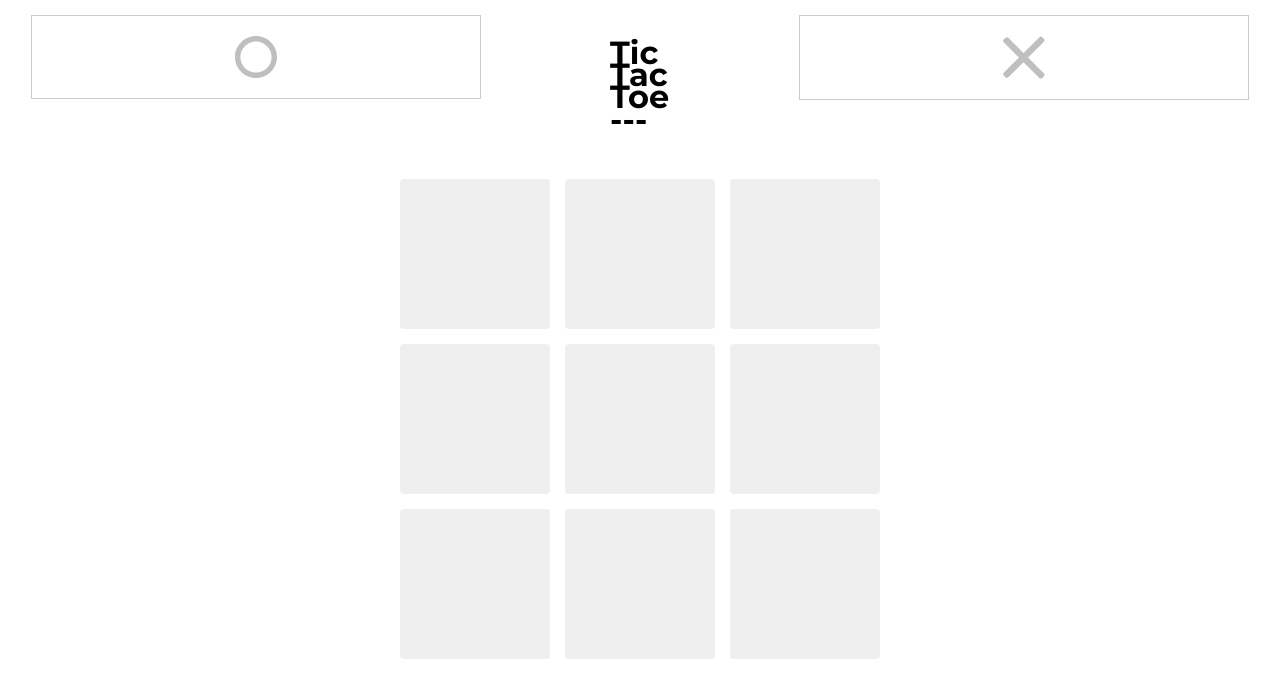
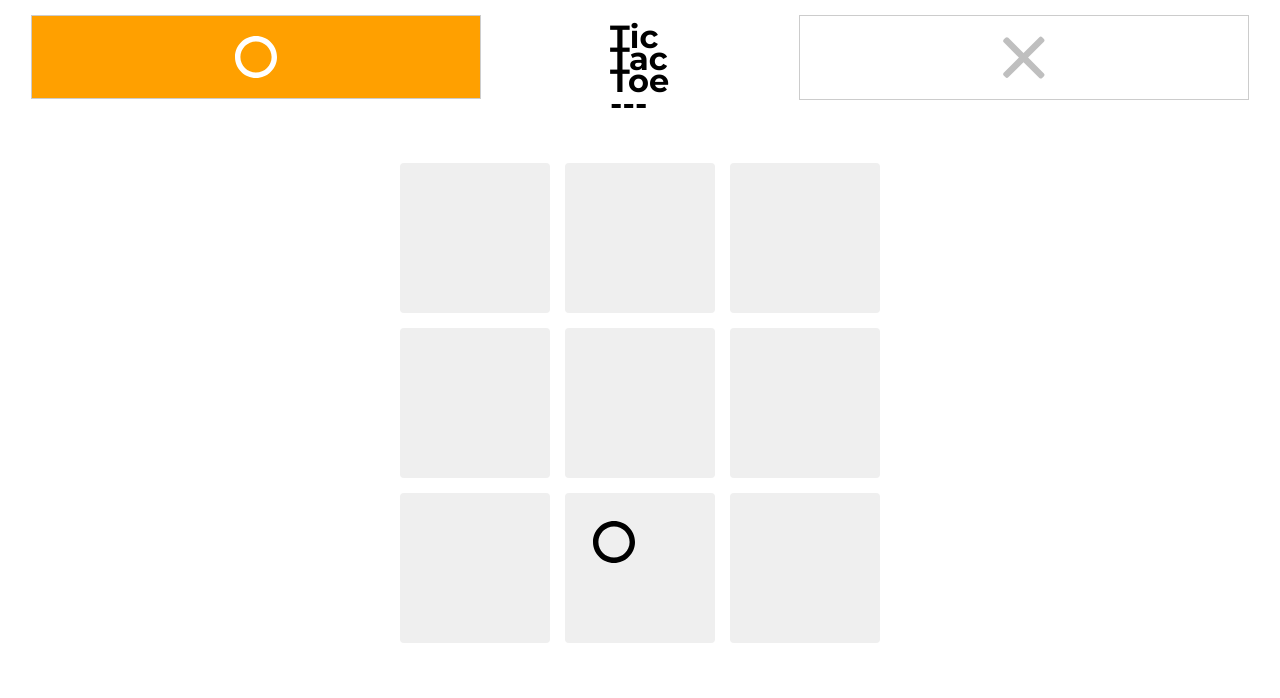
Before and after one commit to AdilsonCapaia/Tic-tac-toe-game, a plain HTML site: page index.html in a window 1280 px wide. Both pictures are taken after a click on the link "Start game". Drawn offline with nearby package versions, Linux system fonts and the light colour scheme.

Commit message:
add functionality for alternate players
players can alternate between them

```diff
--- a/index.html
+++ b/index.html
@@ -10,7 +10,7 @@
 <body>
 	<div class="board" id="board">
   <header>
-    <!--<h1>Tic Tac Toe</h1>
+    <h1>Tic Tac Toe</h1>
     <ul>
       <li class="players" id="player1">
         <svg xmlns="http://www.w3.org/2000/svg" width="42" height="42" viewBox="0 0 42 42" version="1.1"><g stroke="none" stroke-width="1" fill="none" fill-rule="evenodd"><g transform="translate(-200.000000, -60.000000)" fill="#000000"><g transform="translate(200.000000, 60.000000)"><path d="M21 36.6L21 36.6C29.6 36.6 36.6 29.6 36.6 21 36.6 12.4 29.6 5.4 21 5.4 12.4 5.4 5.4 12.4 5.4 21 5.4 29.6 12.4 36.6 21 36.6L21 36.6ZM21 42L21 42C9.4 42 0 32.6 0 21 0 9.4 9.4 0 21 0 32.6 0 42 9.4 42 21 42 32.6 32.6 42 21 42L21 42Z"/></g></g></g></svg>
@@ -31,7 +31,7 @@
     <li class="box"></li>
     <li class="box"></li>
   </ul>
-</div> -->
+</div>
 <script src="https://code.jquery.com/jquery-3.0.0.min.js"></script>
 <script src="https://ajax.googleapis.com/ajax/libs/jquery/3.1.0/jquery.min.js"></script>
 <script src="js/tic-tac-toi-app.js"></script>
--- a/js/tic-tac-toi-app.js
+++ b/js/tic-tac-toi-app.js
@@ -10,6 +10,7 @@
 //------------------------------------------------------------ Module Pattern------------- -----------------------------------------------------------
 
 !function($){
+
 
 	//------------------------------------------- starting the Game------------- --------------------------------
 	function Game(){
@@ -33,61 +34,140 @@
 			header.appendChild(Anchor);
 
 			div.appendChild(header);
+			$(".board").remove();
 			document.body.appendChild(div);
 		};
 	};
 	//---------------------------------------------------- Board-------------------------------------------------------------
 
+	var ALTERNATE = 0;
+	var ACTIVEPLAYER =0;
 	function Board(){
+		// div main page
+		this.$div = $("<div></div>");
+
+		this.$svgO =$('<svg xmlns="http://www.w3.org/2000/svg" width="42" height="42" viewBox="0 0 42 42" version="1.1"><g stroke="none" stroke-width="1" fill="none" fill-rule="evenodd"><g transform="translate(-200.000000, -60.000000)" fill="#000000"><g transform="translate(200.000000, 60.000000)"><path d="M21 36.6L21 36.6C29.6 36.6 36.6 29.6 36.6 21 36.6 12.4 29.6 5.4 21 5.4 12.4 5.4 5.4 12.4 5.4 21 5.4 29.6 12.4 36.6 21 36.6L21 36.6ZM21 42L21 42C9.4 42 0 32.6 0 21 0 9.4 9.4 0 21 0 32.6 0 42 9.4 42 21 42 32.6 32.6 42 21 42L21 42Z"/></g></g></g></svg>');
+		this.$svgX =$('<svg xmlns="http://www.w3.org/2000/svg" width="42" height="43" viewBox="0 0 42 43" version="1.1"><g stroke="none" stroke-width="1" fill="none" fill-rule="evenodd"><g transform="translate(-718.000000, -60.000000)" fill="#000000"><g transform="translate(739.500000, 81.500000) rotate(-45.000000) translate(-739.500000, -81.500000) translate(712.000000, 54.000000)"><path d="M30 30.1L30 52.5C30 53.6 29.1 54.5 28 54.5L25.5 54.5C24.4 54.5 23.5 53.6 23.5 52.5L23.5 30.1 2 30.1C0.9 30.1 0 29.2 0 28.1L0 25.6C0 24.5 0.9 23.6 2 23.6L23.5 23.6 23.5 2.1C23.5 1 24.4 0.1 25.5 0.1L28 0.1C29.1 0.1 30 1 30 2.1L30 23.6 52.4 23.6C53.5 23.6 54.4 24.5 54.4 25.6L54.4 28.1C54.4 29.2 53.5 30.1 52.4 30.1L30 30.1Z"/></g></g></g></svg>');
+		// header for players
+		this.$header = $("<header></header>");
+		this.$h1 = $("<h1>Tic Tac Toe ---</h1>");
+		this.$ulPlayers =$("<ul></ul>");
+		this.$playerO =$('<li class="players player1"><svg xmlns="http://www.w3.org/2000/svg" width="42" height="42" viewBox="0 0 42 42" version="1.1"><g stroke="none" stroke-width="1" fill="none" fill-rule="evenodd"><g transform="translate(-200.000000, -60.000000)" fill="#000000"><g transform="translate(200.000000, 60.000000)"><path d="M21 36.6L21 36.6C29.6 36.6 36.6 29.6 36.6 21 36.6 12.4 29.6 5.4 21 5.4 12.4 5.4 5.4 12.4 5.4 21 5.4 29.6 12.4 36.6 21 36.6L21 36.6ZM21 42L21 42C9.4 42 0 32.6 0 21 0 9.4 9.4 0 21 0 32.6 0 42 9.4 42 21 42 32.6 32.6 42 21 42L21 42Z"/></g></g></g></svg></li>');
+		this.$playerX =$('<li class="players player2"><svg xmlns="http://www.w3.org/2000/svg" width="42" height="43" viewBox="0 0 42 43" version="1.1"><g stroke="none" stroke-width="1" fill="none" fill-rule="evenodd"><g transform="translate(-718.000000, -60.000000)" fill="#000000"><g transform="translate(739.500000, 81.500000) rotate(-45.000000) translate(-739.500000, -81.500000) translate(712.000000, 54.000000)"><path d="M30 30.1L30 52.5C30 53.6 29.1 54.5 28 54.5L25.5 54.5C24.4 54.5 23.5 53.6 23.5 52.5L23.5 30.1 2 30.1C0.9 30.1 0 29.2 0 28.1L0 25.6C0 24.5 0.9 23.6 2 23.6L23.5 23.6 23.5 2.1C23.5 1 24.4 0.1 25.5 0.1L28 0.1C29.1 0.1 30 1 30 2.1L30 23.6 52.4 23.6C53.5 23.6 54.4 24.5 54.4 25.6L54.4 28.1C54.4 29.2 53.5 30.1 52.4 30.1L30 30.1Z"/></g></g></g></svg></li>');
+
+		this.$ulBoard=$("<ul>");
 
 		this.board = function(){
 
-			// div main page
-			var $div = $("<div></div>");
-			$div.prop("id","board");
-			$div.addClass("board");
-			// header for players
-			var $header = $("<header></header>");
-			var $h1 = $("<h1>Tic Tac Toe ---</h1>");
-			var $ulPlayers =$("<ul></ul>");
-			var $playerO =$('<li class="players player1"><svg xmlns="http://www.w3.org/2000/svg" width="42" height="42" viewBox="0 0 42 42" version="1.1"><g stroke="none" stroke-width="1" fill="none" fill-rule="evenodd"><g transform="translate(-200.000000, -60.000000)" fill="#000000"><g transform="translate(200.000000, 60.000000)"><path d="M21 36.6L21 36.6C29.6 36.6 36.6 29.6 36.6 21 36.6 12.4 29.6 5.4 21 5.4 12.4 5.4 5.4 12.4 5.4 21 5.4 29.6 12.4 36.6 21 36.6L21 36.6ZM21 42L21 42C9.4 42 0 32.6 0 21 0 9.4 9.4 0 21 0 32.6 0 42 9.4 42 21 42 32.6 32.6 42 21 42L21 42Z"/></g></g></g></svg></li>');
-			var $playerX =$('<li class="players player2"><svg xmlns="http://www.w3.org/2000/svg" width="42" height="43" viewBox="0 0 42 43" version="1.1"><g stroke="none" stroke-width="1" fill="none" fill-rule="evenodd"><g transform="translate(-718.000000, -60.000000)" fill="#000000"><g transform="translate(739.500000, 81.500000) rotate(-45.000000) translate(-739.500000, -81.500000) translate(712.000000, 54.000000)"><path d="M30 30.1L30 52.5C30 53.6 29.1 54.5 28 54.5L25.5 54.5C24.4 54.5 23.5 53.6 23.5 52.5L23.5 30.1 2 30.1C0.9 30.1 0 29.2 0 28.1L0 25.6C0 24.5 0.9 23.6 2 23.6L23.5 23.6 23.5 2.1C23.5 1 24.4 0.1 25.5 0.1L28 0.1C29.1 0.1 30 1 30 2.1L30 23.6 52.4 23.6C53.5 23.6 54.4 24.5 54.4 25.6L54.4 28.1C54.4 29.2 53.5 30.1 52.4 30.1L30 30.1Z"/></g></g></g></svg></li>');
+			this.$div.prop("id","board");
+			this.$div.addClass("board");
 
 			// append the li elements to the ul element
-			$ulPlayers.append($playerO);
-			$ulPlayers.append($playerX);
+			this.$ulPlayers.append(this.$playerO);
+			this.$ulPlayers.append(this.$playerX);
 			// append the elements to the header
-			$header.append($h1);
-			$header.append($ulPlayers);
+			this.$header.append(this.$h1);
+			this.$header.append(this.$ulPlayers);
 
-			var $ulBoard=$("<ul>");
-			$ulBoard.addClass("boxes");
+			this.$ulBoard.addClass("boxes");
 			for(var i=0; i<9 ; i++){
 
 				var $li =$("<li>");
 				$li.addClass("box");
-				$ulBoard.append($li);
+				this.$ulBoard.append($li);
 			}
 
-			$div.append($header);
-			$div.append($ulBoard);
-			$("#start").hide();
-			$("body").append($div);
+			this.$div.append(this.$header);
+			this.$div.append(this.$ulBoard);
+			$("#start").remove();
+			$("body").prepend(this.$div);
 		};
+
+		this.alternate =[]
+		this.alternate.push(this.$svgX);
+		this.alternate.push(this.$svgO );
+
+		this.alternatePlayer =function(){
+			ALTERNATE++;
+			if(ALTERNATE >1){ ALTERNATE = 0;}
+
+			if(ALTERNATE == 1){
+				console.log("Player 1");
+				return this.alternate[1];
+
+
+			}else{
+				console.log("Player 2");
+				return this.alternate[0];
+			}
+
+		}
+
+
+		this.activePlayer= function(){
+
+			ACTIVEPLAYER++;
+			if(ACTIVEPLAYER >1){ ACTIVEPLAYER = 0;}
+
+
+			if(ACTIVEPLAYER == 1){
+
+				this.$playerX.removeClass("active");
+				this.$playerO.addClass("active");
+				this.$playerO.prop("id","player1");
+
+				console.log("player1 Activo O");
+				return this.$playerO;
+
+			}else{
+				this.$playerO.removeClass("active");
+				this.$playerX.addClass("active");
+				this.$playerX.prop("id","player2");
+				console.log("player2 Activo X");
+				return this.$playerX;
+			}
+
+
+		}
 
 	}
 	var game = new Game();
 	game.start();
 
 	// Create a eventhanlder to start the game
-
+	var currentPlayer;
+	var activeP;
 	$(".button").click(function(){
 
-		console.log("bom dia");
 		var  field = new Board();
 		field.board();
+
+		activeP= field.activePlayer();
+		currentPlayer = field.alternatePlayer();
+		console.log(currentPlayer);
+
+		$(".boxes li").mouseover(function(){
+
+			$(this).append(currentPlayer);
+		}).click(function(){
+
+			if(activeP.hasClass("player2")){
+				console.log("adilson 2 ");
+				$(this).children("svg").hide();
+				$(this).addClass("box-filled-2");
+
+			}else{
+				console.log("adilson 1 ");
+				$(this).children("svg").hide();
+				$(this).addClass("box-filled-1");
+			}
+			activeP = field.activePlayer();
+			currentPlayer = field.alternatePlayer();
+		});
 
 	});
 
 
+
+
 }(jQuery);
```
